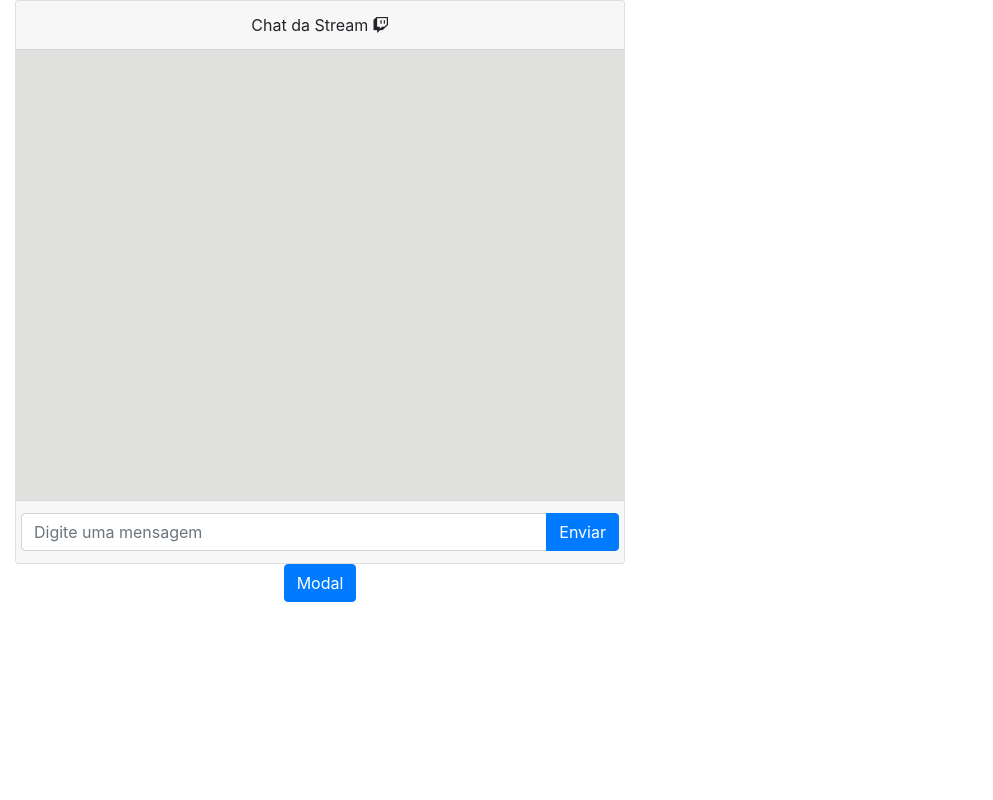
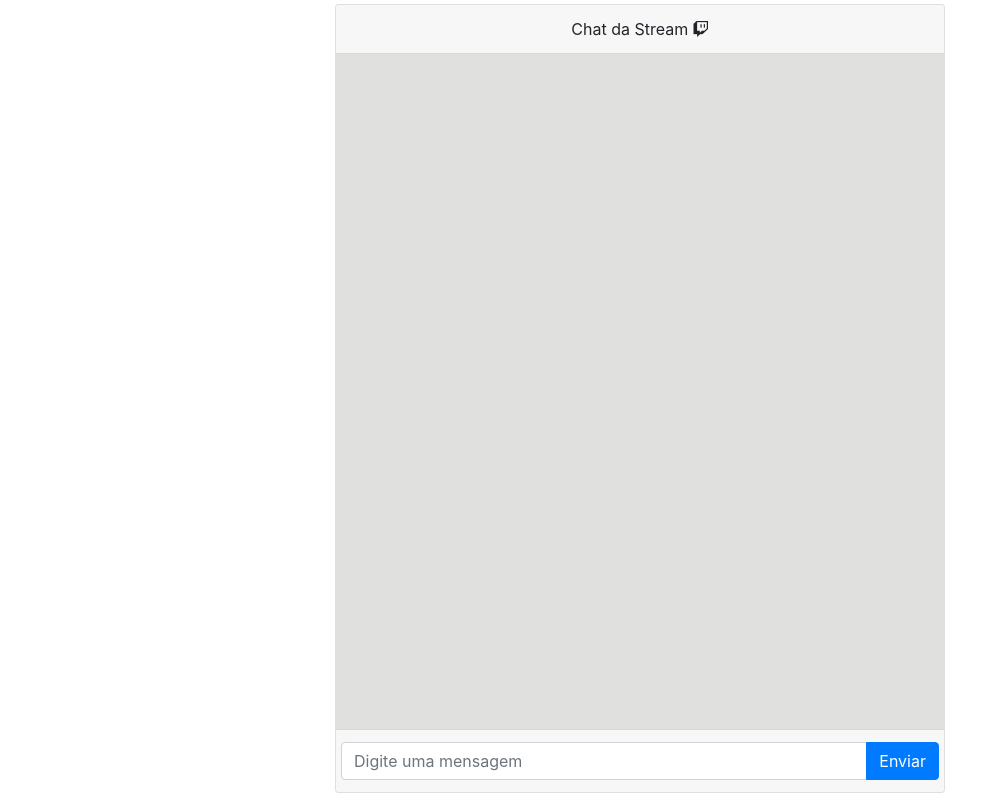
Before and after one commit to loez/twitchbotNode, a website: page views/index.html in a window 1280 px wide. Shown: the whole page, without its empty margins (0-993 px from the left). Drawn offline with Linux system fonts and the light colour scheme; files that its build step writes are made by us from their sources; no server answers; files whose address does not match are found by name.

Commit message:
style: Visual chat de acordo com a tela

```diff
--- a/public/css/msgs.css
+++ b/public/css/msgs.css
@@ -34,7 +34,7 @@
 }
 .frame{
     background:#e0e0de;
-    height:450px;
+    height: calc(100vh - 125px);
     overflow:hidden;
     padding:0;
 }
@@ -50,13 +50,9 @@ body > div > div > div.msj-rta.macro{
 ul {
     width:100%;
     list-style-type: none;
-    padding:18px;
-    position:absolute;
-    bottom:47px;
+    padding:0, 18px;
     display:flex;
     flex-direction: column;
-    top:0;
-    overflow-y:scroll;
 }
 .msj:before{
     width: 0;
@@ -96,6 +92,5 @@ input:focus{
     color: #d4d4d4;
 }
 #chatMensagem {
-    margin-top: 30px;
-    max-height: 450px;
+    max-height: calc(100vh - 125px);
 }
--- a/views/index.html
+++ b/views/index.html
@@ -13,7 +13,7 @@
 </head>
 <body>
 <div class="container-fluid">
-    <div class="row">
+    <div class="row justify-content-md-center mt-1">
         <div class="col-6">
             <div class="card">
                 <div class="card-header">
@@ -34,7 +34,6 @@
                     </div>
                 </div>
             </div>
-            <button class="btn btn-primary" type="button" id="btnchamamodal">Modal</button>
         </div>
     </div>
     <div id="carregaModal"></div>
```
